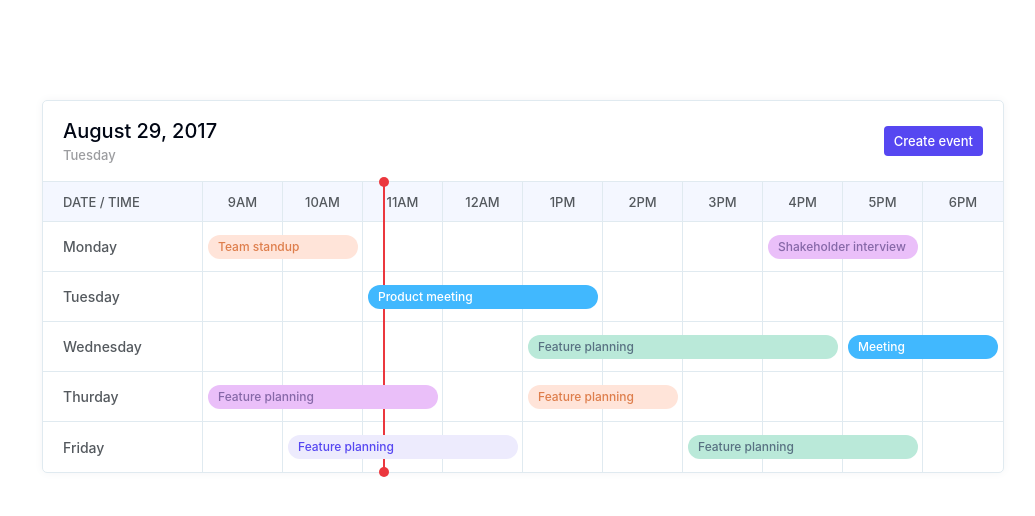
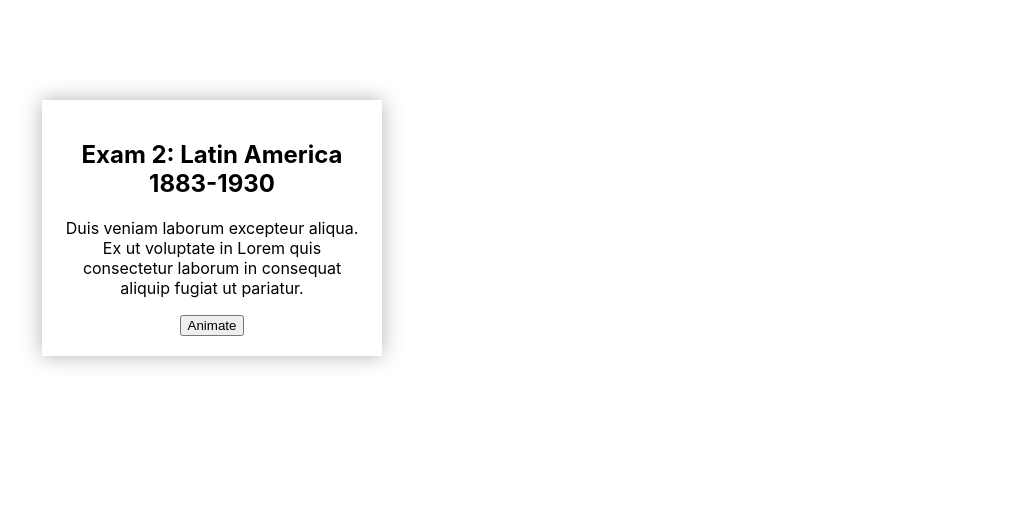
Before and after one commit to zlatanpham/uiux, a React (Create React App) app: page / in a window 1280 px wide. Shown: the top 516 px of the page, without its empty margins (58-1093 px from the left). Built offline with nearby package versions, Linux system fonts and the light colour scheme.

Commit message:
animatedCards: init

```diff
--- a/package.json
+++ b/package.json
@@ -3,12 +3,14 @@
   "version": "0.1.0",
   "private": true,
   "dependencies": {
-    "@emotion/core": "^10.0.1",
+    "@emotion/core": "^10.0.7",
+    "@emotion/styled": "^10.0.7",
     "@types/classnames": "^2.2.6",
     "@types/jest": "^23.3.9",
     "@types/node": "10.12.7",
     "@types/react": "16.7.6",
     "@types/react-dom": "16.0.9",
+    "bezier-easing": "^2.1.0",
     "classnames": "^2.2.6",
     "csstype": "^2.5.7",
     "emotion": "^9.2.12",
@@ -16,7 +18,6 @@
     "react-app-rewire-hot-loader": "^1.0.3",
     "react-app-rewired": "^1.6.2",
     "react-dom": "^16.8.3",
-    "react-emotion": "^9.2.12",
     "react-hot-loader": "^4.3.12",
     "react-scripts": "2.1.1",
     "typescript": "^3.1.6"
--- a/src/App.tsx
+++ b/src/App.tsx
@@ -4,13 +4,14 @@ import './App.css';
 // import DragNumberInput from "./components/DragNumberInput";
 // import TimeInput from "./components/TimeInput";
 // import GridKeyboard from "./components/GridKeyboard";
-import { GridCalendar } from './components/GridCalendar';
+// import { GridCalendar } from './components/GridCalendar';
+import AnimatedCards from './components/AnimatedCards';
 
 class App extends Component {
   render() {
     return (
       <div className="App">
-        <GridCalendar />
+        <AnimatedCards />
       </div>
     );
   }
--- /dev/null
+++ b/src/components/AnimatedCards/Card.tsx
@@ -0,0 +1,66 @@
+import React, { Component } from 'react';
+import styled from '@emotion/styled';
+import BezierEasing from 'bezier-easing';
+
+var easing = BezierEasing(0.21, -0.03, 0.92, 1.38);
+
+interface CardProps {
+  title: string;
+  desc: string;
+}
+
+function animate(
+  render: (p: number) => void,
+  duration: number,
+  easing: BezierEasing.EasingFunction,
+) {
+  var start = Date.now();
+  (function loop() {
+    var p = (Date.now() - start) / duration;
+    if (p > 1) {
+      render(1);
+    } else {
+      requestAnimationFrame(loop);
+      render(easing(p));
+    }
+  })();
+}
+
+const Container = styled.div`
+  width: 300px;
+  background-color: #ffffff;
+  box-shadow: 0 0 20px rgba(0, 0, 0, 0.3);
+  padding: 20px;
+`;
+
+class Card extends Component<CardProps> {
+  state = {
+    x: 0,
+    y: 0,
+  };
+
+  animate = () => {
+    animate(
+      p => {
+        this.setState({ x: 500 * p, y: 200 * p });
+      },
+      300,
+      easing,
+    );
+  };
+
+  render() {
+    console.log(this.props);
+    return (
+      <Container
+        style={{ transform: `translate(${this.state.x}px, ${this.state.y}px)` }}
+      >
+        <h2>{this.props.title}</h2>
+        <p>{this.props.desc}</p>
+        <button onClick={this.animate}>Animate</button>
+      </Container>
+    );
+  }
+}
+
+export default Card;
--- /dev/null
+++ b/src/components/AnimatedCards/index.tsx
@@ -0,0 +1,24 @@
+import React, { Component } from 'react';
+import Card from './Card';
+
+const data = [
+  {
+    title: 'Exam 2: Latin America 1883-1930',
+    desc:
+      'Duis veniam laborum excepteur aliqua. Ex ut voluptate in Lorem quis consectetur laborum in consequat aliquip fugiat ut pariatur.',
+  },
+];
+
+class AnimatedCards extends Component {
+  render() {
+    return (
+      <div>
+        {data.map((item, index) => (
+          <Card {...item} key={index} />
+        ))}
+      </div>
+    );
+  }
+}
+
+export default AnimatedCards;
--- a/src/components/GridCalendar/GridCalendar.tsx
+++ b/src/components/GridCalendar/GridCalendar.tsx
@@ -1,16 +1,15 @@
 import * as React from 'react';
-// @ts-ignore: @types not public yet
 import styled from '@emotion/styled';
 
 export const Container = styled('div')({
-  border: `1px solid #e0eaf0`,
-  borderRadius: '5px',
-  textAlign: 'left',
-  width: '960px',
-  color: '#54595e',
-  fontSize: '13px',
-  fontWeight: '500',
-  boxShadow: '0 0 10px #f4f5f6',
+  // borderRadius: '5px',
+  // textAlign: 'left',
+  // width: '960px',
+  // color: '#54595e',
+  // fontSize: '13px',
+  // fontWeight: '500',
+  // boxShadow: '0 0 10px #f4f5f6',
+  // border: '1px solid #e0eaf0',
 });
 
 export const Header = styled('div')({
@@ -22,18 +21,18 @@ export const Header = styled('div')({
 });
 
 export const HeaderLeft = styled('div')({
-  h3: {
-    fontSize: '20px',
-    fontWeight: '500',
-    margin: '0 0 4px 0',
-    color: '#000614',
-  },
-  h6: {
-    fontSize: '13px',
-    margin: '0',
-    fontWeight: '500',
-    color: '#9c9da0',
-  },
+  // h3: {
+  //   fontSize: '20px',
+  //   fontWeight: '500',
+  //   margin: '0 0 4px 0',
+  //   color: '#000614',
+  // },
+  // h6: {
+  //   fontSize: '13px',
+  //   margin: '0',
+  //   fontWeight: '500',
+  //   color: '#9c9da0',
+  // },
 });
 
 export const Grid = styled('div')({
--- a/src/components/GridKeyboard/index.tsx
+++ b/src/components/GridKeyboard/index.tsx
@@ -1,6 +1,6 @@
 import * as React from 'react';
 import { data, Key } from './keycodes';
-import styled from 'react-emotion';
+import styled from '@emotion/styled';
 // import useKeyTrap from '../../hooks/useKeyTrap';
 import { KeyTrap } from '../../render-props/KeyTrap';
 
```
Also changed, not shown: 1 other file (tests, documents, lock files or other folders).
